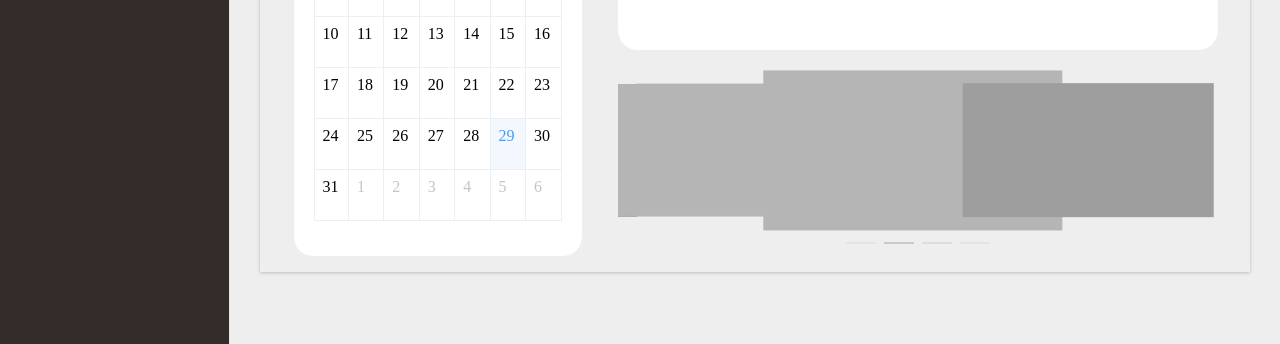
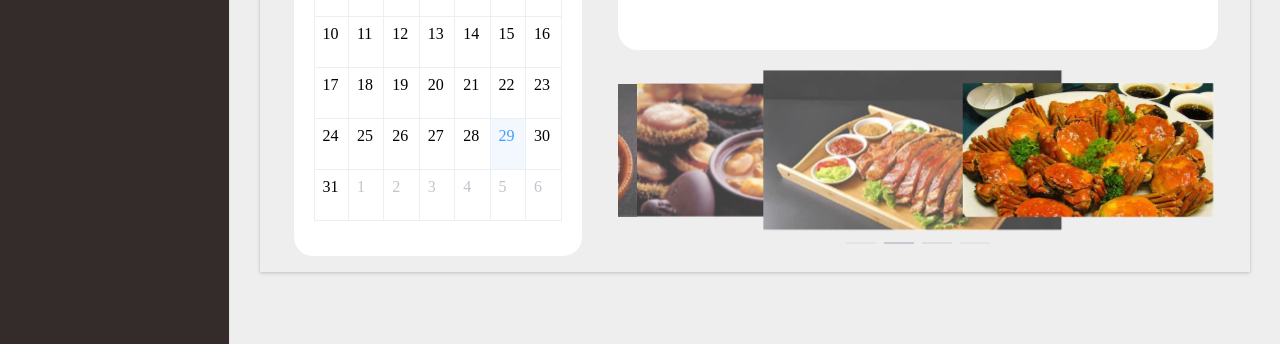
Before and after one commit to bo-ddd/wulala-restaurant-cms, a Vue app: page /home in a window 1280 px wide. Shown: the part 375-719 px from the top of the page. Built offline with nearby package versions, Linux system fonts and the light colour scheme; no server answers; what vue-cropper would draw is missing.

Commit message:
修改了图片无法正常显示的问题

```diff
--- a/src/views/HomeViews.vue
+++ b/src/views/HomeViews.vue
@@ -8,7 +8,8 @@
           <div id="main" class="main_container"></div>
           <el-carousel :interval="2500" type="card" height="160px">
             <el-carousel-item v-for="item in image" :key="item.id">
-              <img class="carousel" :src="item.icon" alt="">
+              <img class="carousel" :src="item.img" alt="">
+              <!-- <img src="@/assets/images/foodaddftq.png" alt=""> -->
             </el-carousel-item>
           </el-carousel>
         </div>
@@ -31,16 +32,20 @@ export default {
       image:[
        {
          id:1,
-         icon:'http://localhost:8080/img/foodaddftq.7f24d278.png'
+        //  icon:'http://localhost:8080/img/foodaddftq.7f24d278.png',
+         img:require('@/assets/images/foodaddftq.png')
        },{
          id:2,
-         icon:'http://localhost:8080/img/foodaddkyp.cddf1afb.png'
+        //  icon:'http://localhost:8080/img/foodaddkyp.cddf1afb.png',
+         img:require('/src/assets/images/foodaddkyp.png')
        },{
          id:3,
-         icon:'http://localhost:8080/img/fooddzx.b3f8fa71.png'
+        //  icon:'http://localhost:8080/img/fooddzx.b3f8fa71.png',
+         img:require("/src/assets/images/fooddzx.png")
        },{
          id:4,
-         icon:'http://localhost:8080/img/foodaddyt.54b11a01.png'
+        //  icon:'http://localhost:8080/img/foodaddyt.54b11a01.png',
+         img:require('/src/assets/images/foodaddyt.png')
        }
       ]
     }
```
